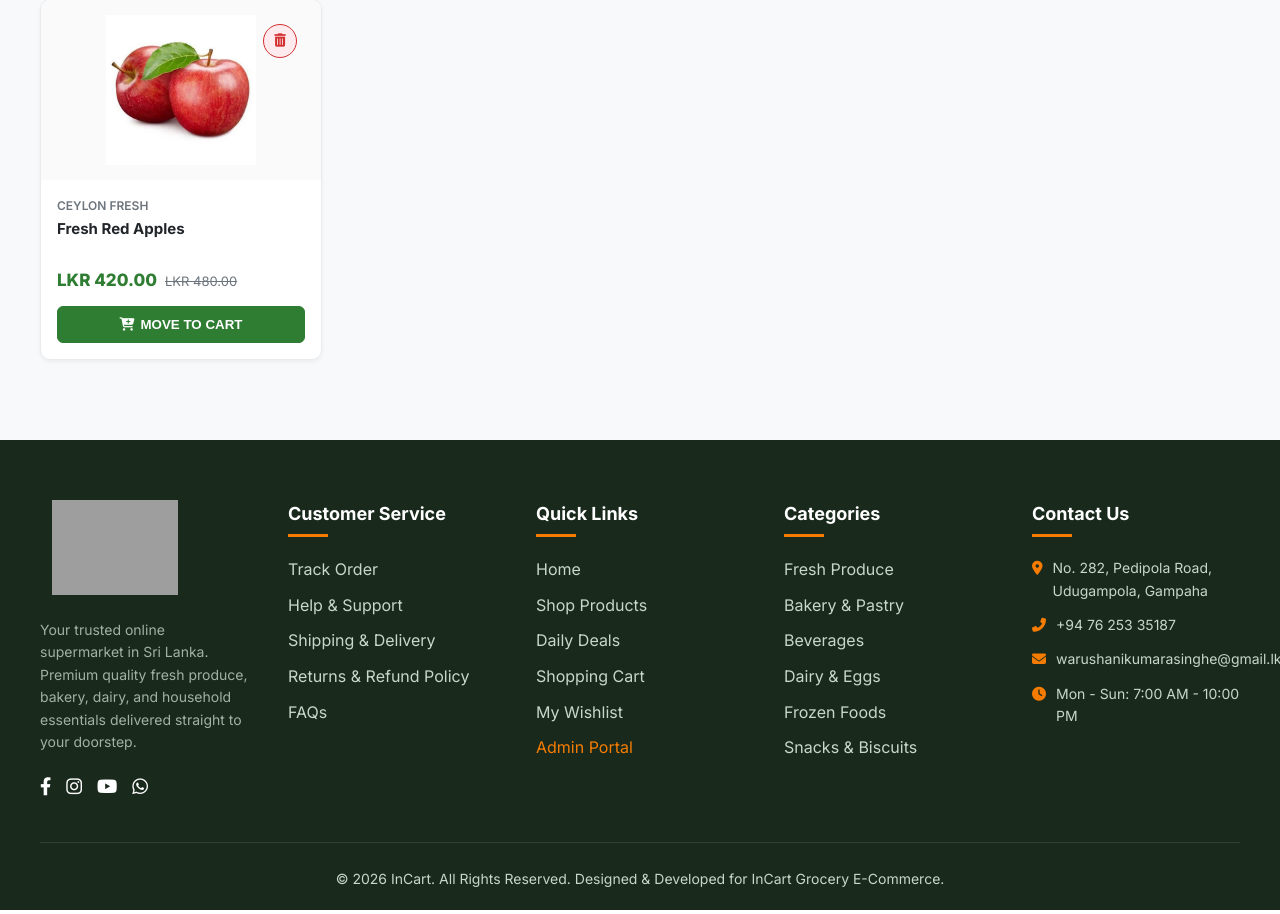
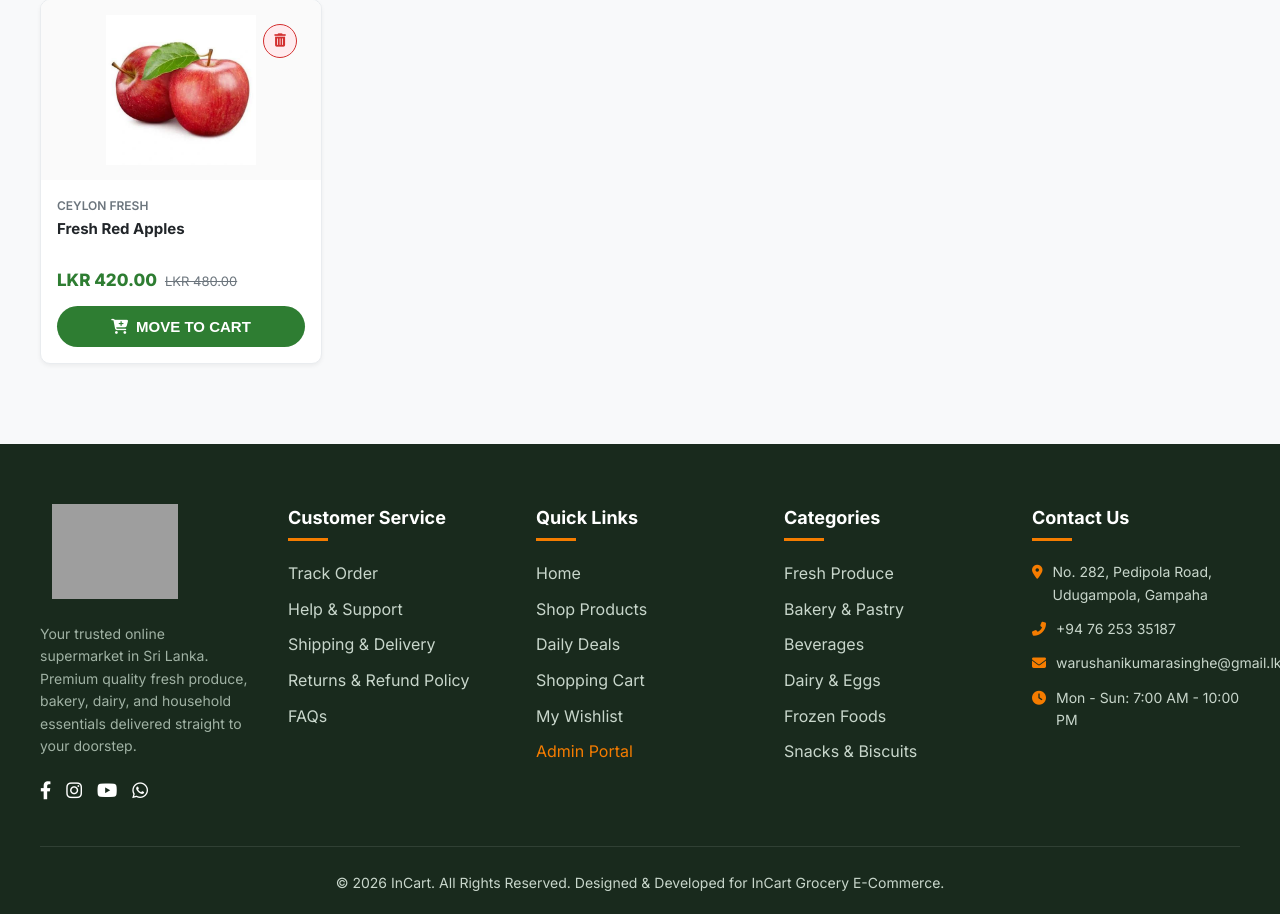
Before and after one commit to warushanikumarasinghe-svg/E-Business-Systems-Mini-project, a PHP site: page /wishlist.php in a window 1280 px wide. Shown: the part 278-1192 px from the top of the page. Run offline with PHP 8.4, Linux system fonts and the light colour scheme; a user stored in the database is signed in; data comes from the database, SQL or seed files in the repository; tables that the repository leaves empty hold one stand-in row (values such as "Sample post"); grey boxes are pictures that could not be loaded.

Commit message:
Update wishlist.php

```diff
--- a/INCART/wishlist.php
+++ b/INCART/wishlist.php
@@ -88,7 +88,7 @@ $wishlistItems = $stmt->fetchAll();
         <div class="product-card">
           <form action="wishlist.php" method="POST" style="position:absolute; top:12px; right:12px; z-index:10;">
             <input type="hidden" name="product_id" value="<?php echo $prod['id']; ?>">
-            <button type="submit" name="remove_wishlist" class="wishlist-btn active" title="Remove from Wishlist">
+            <button type="submit" name="remove_wishlist" class="wishlist-btn active" value="1" title="Remove from Wishlist">
               <i class="fas fa-trash-alt"></i>
             </button>
           </form>
@@ -112,7 +112,7 @@ $wishlistItems = $stmt->fetchAll();
 
             <form action="wishlist.php" method="POST">
               <input type="hidden" name="product_id" value="<?php echo $prod['id']; ?>">
-              <button type="submit" name="move_to_cart" class="add-cart-btn" style="background:var(--primary); color:white;">
+              <button type="submit" name="move_to_cart" class="btn btn-primary wishlist-move-cart-btn" style="background:var(--primary); color:white; width:100%;">
                 <i class="fas fa-cart-plus"></i> MOVE TO CART
               </button>
             </form>
```
